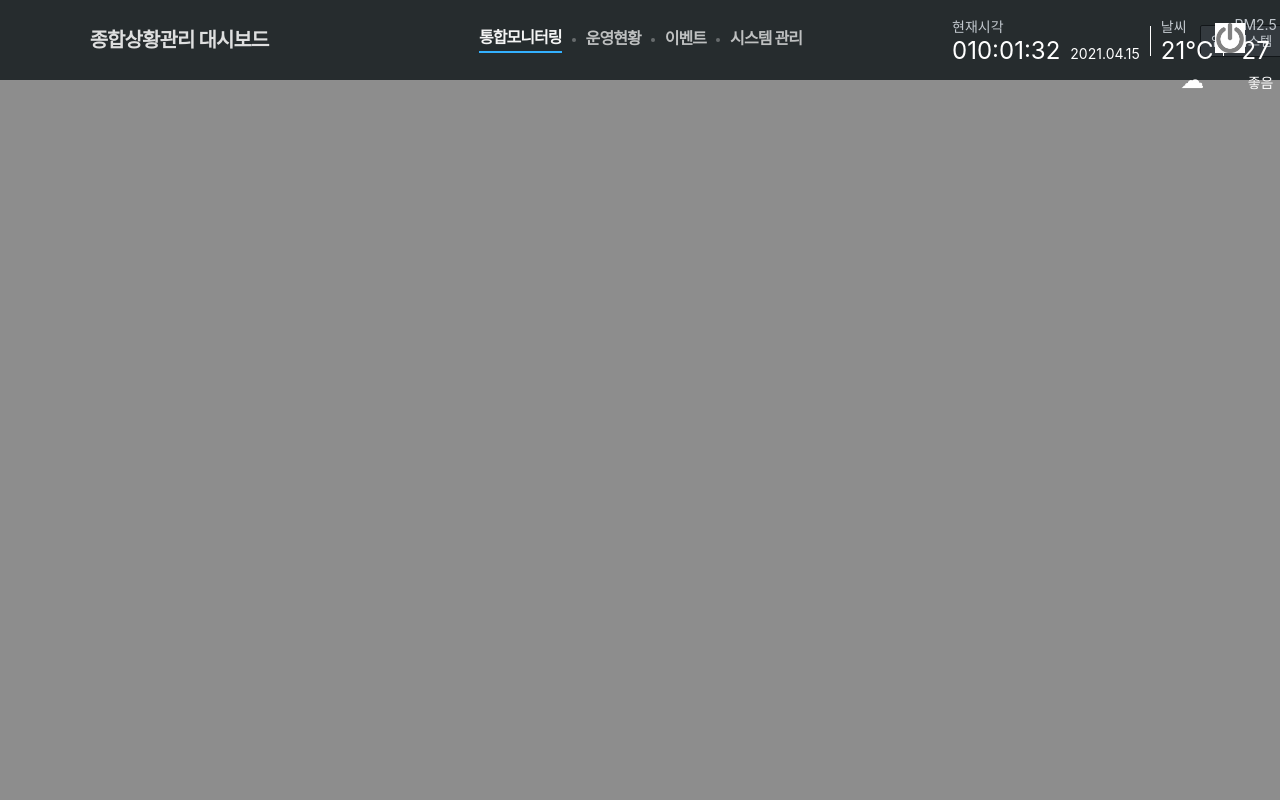
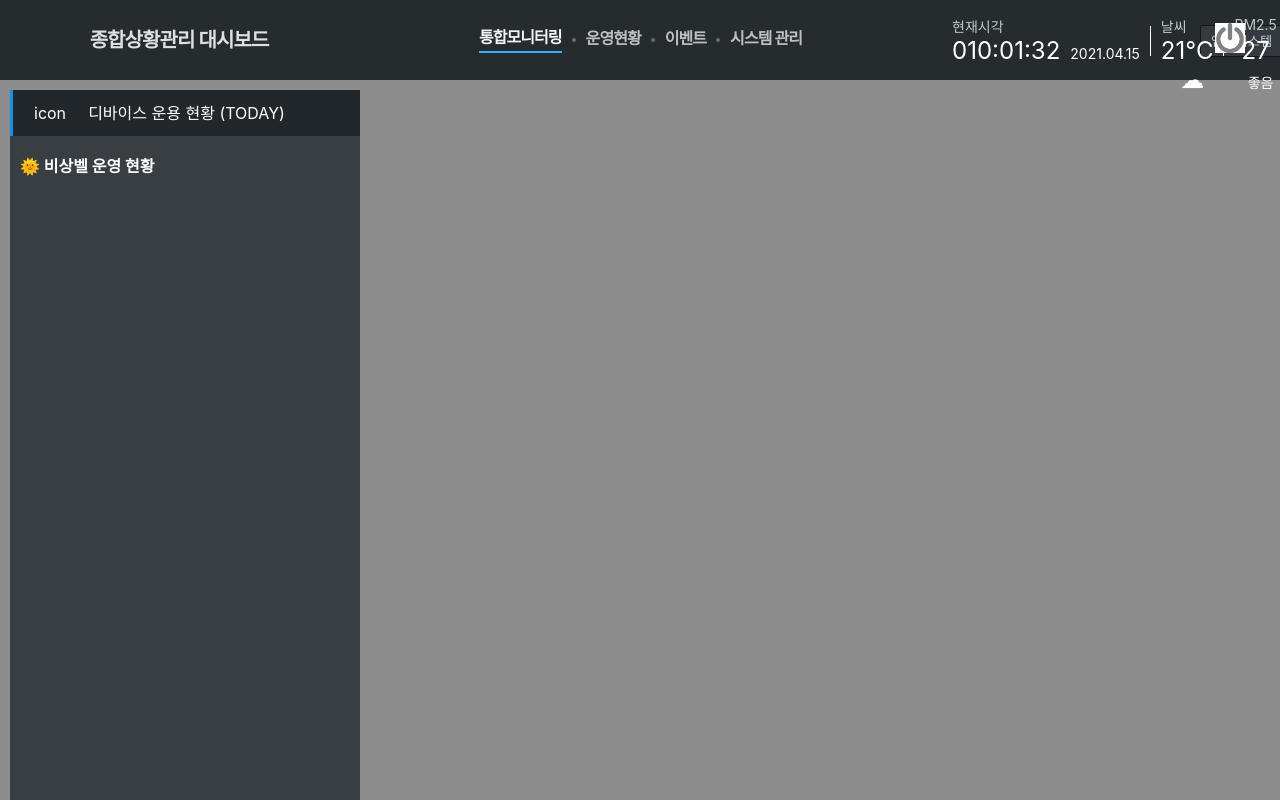
Before and after one commit to jjanddak/naver-maps-API-prac, a React (Create React App) app: page / in a window 1280 px wide. Shown: the top 800 px of the page. Built offline with nearby package versions, Linux system fonts and the light colour scheme.

Commit message:
LeftPanel title add, head anchor hover, option add

```diff
--- a/src/App.js
+++ b/src/App.js
@@ -1,12 +1,14 @@
 import './App.css';
 import Head from "./components/Head";
 import dotenv from "dotenv";
+import LeftPanel from './components/LeftPanel';
 dotenv.config();
 
 function App() {
   return (
     <div className="App">
       <Head />
+      <LeftPanel />
     </div>
   );
 }
--- /dev/null
+++ b/src/components/LeftPanel.js
@@ -0,0 +1,23 @@
+import React from "react";
+import "./css/LeftPanel.css"
+
+function LeftPanel() {
+  return (
+    <div className="LeftPanel">
+      <div className="LPtitle">
+        <span className="LPicon">icon</span>
+        <span>디바이스 운용 현황 (TODAY)</span>
+      </div>
+
+      <div className="LPcharts">
+        <div className="chartTitle">
+          <span>🌞</span>
+          <span> 비상벨 운영 현황</span>
+        </div>
+
+      </div>
+    </div>
+  );
+}
+
+export default LeftPanel;
--- a/src/components/css/Head.css
+++ b/src/components/css/Head.css
@@ -102,6 +102,10 @@
   margin: 3px 0px;
   padding-bottom: 3px;
 }
+.GNB a:hover {
+  color: #F4F4F4;
+  opacity: initial;
+}
 
 .GNB a.active {
   border-bottom: 2px solid #33B1FF;
--- /dev/null
+++ b/src/components/css/LeftPanel.css
@@ -0,0 +1,46 @@
+.LeftPanel {
+  position: absolute;
+  width: 350px;
+  height: 980px;
+  left: 10px;
+  top: 90px;
+
+  flex-direction: column;
+  background: rgba(52, 58, 63, 0.95);
+}
+
+.LPtitle {
+  top: 0;
+  left: 0;
+  width: 100%-3px;
+  height: 46px;
+  margin: 0;
+
+  background: #21272A;
+  border-left: 3px solid #1192E8 ;
+  color: #FFFFFF;
+
+}
+.LPtitle span {
+  line-height: 46px;
+}
+.LPicon {
+  position: absolute;
+  left: 24px;
+}
+
+.LPcharts {
+  padding: 20px 10px 10px 10px;
+  height: 100%;
+}
+
+.chartTitle {
+  color: #FFFFFF;
+  font-style: normal;
+  font-weight: bold;
+  float: left
+}
+.chartTitle span{
+  font-size: 16px;
+  line-height: 18px;
+}
```
Also changed, not shown: src/components/Head.js (+7 -3 lines).
